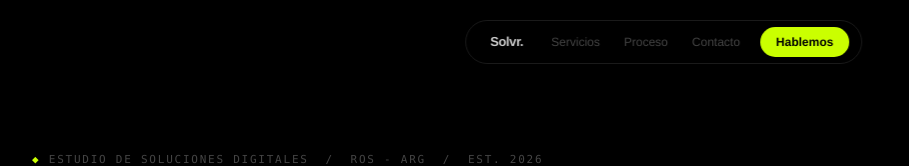
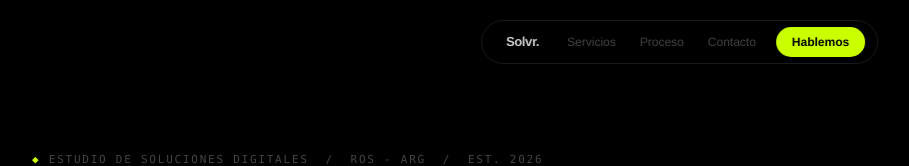
Before and after one commit to pedrodelc1/solvr, a Next.js app: page / in a window 1280 px wide. Shown: the top 166 px of the page, without its empty margins (0-909 px from the left). Built offline with nearby package versions, Linux system fonts and the light colour scheme.

Commit message:
Nav: x -40%

```diff
--- a/app/page.tsx
+++ b/app/page.tsx
@@ -99,7 +99,7 @@ function Nav() {
   return (
     <motion.nav
       className="fixed top-5 z-50"
-      style={{ left: "50%", x: "-44%" }}
+      style={{ left: "50%", x: "-40%" }}
       initial={{ opacity: 0, y: -12 }}
       animate={{ opacity: 1, y: 0 }}
       transition={{ duration: 0.6, delay: 0.15, ease: "easeOut" }}
```
